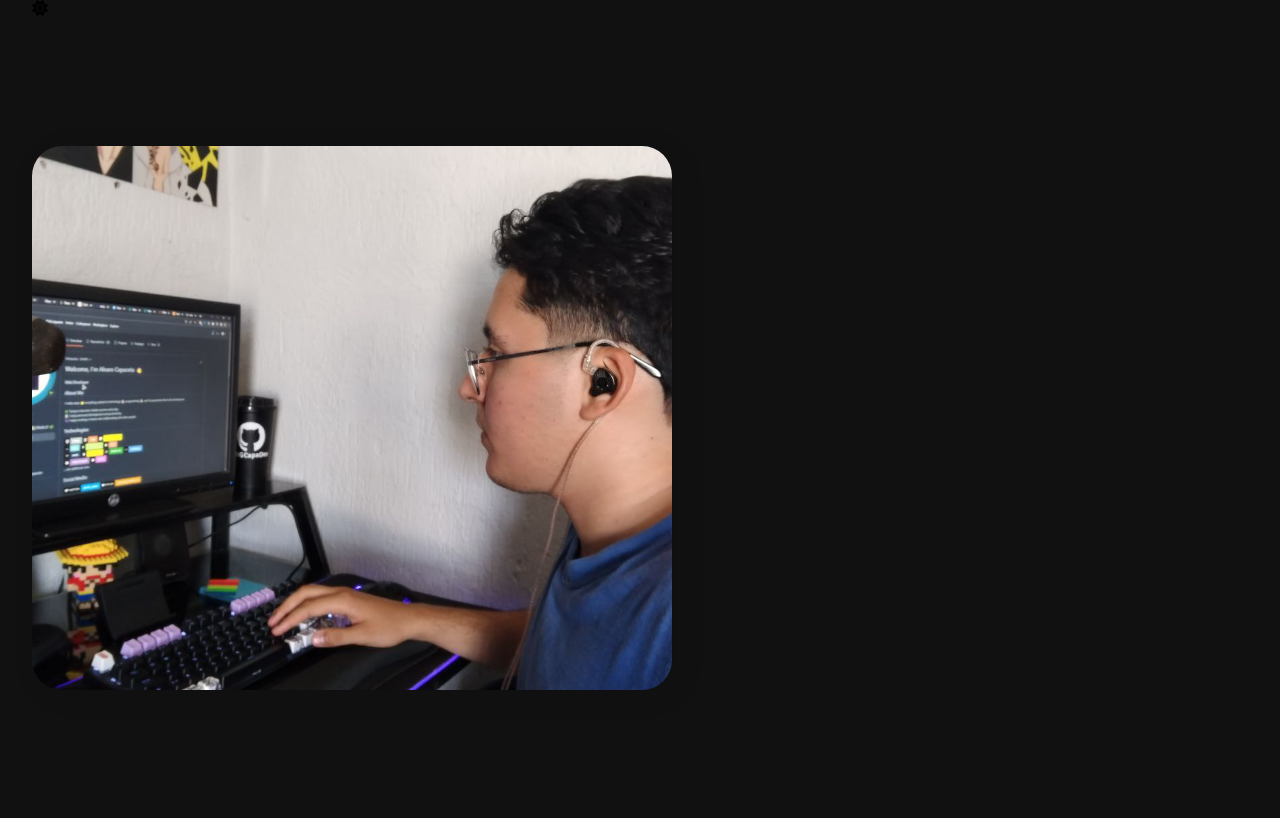
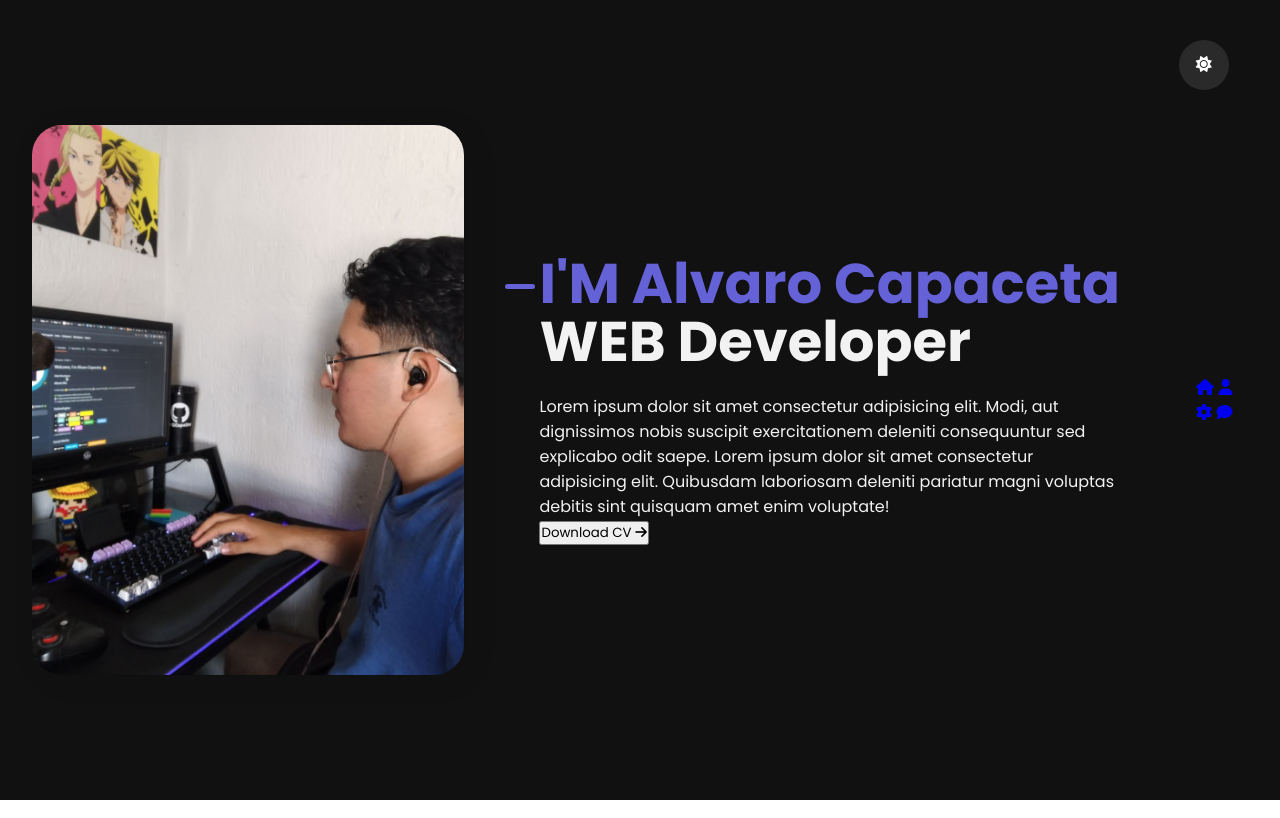
Before and after one commit to INGCapaDev/personal-website, a website built with Vite: page index.html in a window 1280 px wide. Built offline with nearby package versions, Linux system fonts and the light colour scheme.

Commit message:
Style main text and toggle dark/light

```diff
--- a/index.html
+++ b/index.html
@@ -13,6 +13,12 @@
       integrity="sha512-iecdLmaskl7CVkqkXNQ/ZH/XLlvWZOJyj7Yy7tcenmpD1ypASozpmT/E0iPtmFIB46ZmdtAc9eNBvH0H/ZpiBw=="
       crossorigin="anonymous"
       referrerpolicy="no-referrer" />
+    <!-- Font Google Fonts -->
+    <link rel="preconnect" href="https://fonts.googleapis.com" />
+    <link rel="preconnect" href="https://fonts.gstatic.com" crossorigin />
+    <link
+      href="https://fonts.googleapis.com/css2?family=Poppins:wght@300;400;500;600;700&display=swap"
+      rel="stylesheet" />
   </head>
   <body>
     <div class="hero-header">
@@ -24,6 +30,39 @@
           <div class="profile">
             <img src="images/me.jpeg" alt="Me IMG" />
           </div>
+          <div class="text-content">
+            <h1>
+              I'M Alvaro Capaceta <br />
+              <span>WEB Developer</span>
+            </h1>
+            <p>
+              Lorem ipsum dolor sit amet consectetur adipisicing elit. Modi, aut
+              dignissimos nobis suscipit exercitationem deleniti consequuntur
+              sed explicabo odit saepe. Lorem ipsum dolor sit amet consectetur
+              adipisicing elit. Quibusdam laboriosam deleniti pariatur magni
+              voluptas debitis sint quisquam amet enim voluptate!
+            </p>
+            <button class="button">
+              <span class="text">Download CV</span>
+              <span class="icon fa fa-arrow-right"></span>
+            </button>
+          </div>
+          <div class="navigation">
+            <div class="nav">
+              <a href="#">
+                <i class="fa fa-home"></i>
+              </a>
+              <a href="#">
+                <i class="fa fa-user"></i>
+              </a>
+              <a href="#">
+                <i class="fa fa-cog"></i>
+              </a>
+              <a href="#">
+                <i class="fa fa-comment"></i>
+              </a>
+            </div>
+          </div>
         </div>
       </div>
     </div>
--- a/style.css
+++ b/style.css
@@ -1,6 +1,6 @@
 :root {
   --primary-color: #111;
-  --secondary-color: #d2d2d2;
+  --secondary-color: #f2f2f2;
 }
 
 * {
@@ -8,6 +8,7 @@
   margin: 0;
   box-sizing: inherit;
   text-decoration: none;
+  font-family: 'Poppins', sans-serif;
 }
 
 body,
@@ -18,12 +19,24 @@ html {
 .hero-header {
   min-height: 100vh;
   background-color: var(--primary-color);
-  font-family: poppins, sans-serif;
 }
 
 .container {
   width: 95%;
   margin: 0 auto;
+}
+
+.toggle {
+  position: fixed;
+  right: 4%;
+  top: 5%;
+  color: #fff;
+  height: 50px;
+  width: 50px;
+  line-height: 50px;
+  background-color: #2b2a2a;
+  border-radius: 50%;
+  text-align: center;
 }
 
 .header-content {
@@ -34,8 +47,8 @@ html {
 }
 
 .header-content .profile {
-  height: 34rem;
-  width: 40rem;
+  height: 550px;
+  width: 640px;
   border-radius: 30px;
   overflow: hidden;
   box-shadow: 7px 5px 28px rgba(0, 0, 0, 0.1);
@@ -46,3 +59,33 @@ html {
   width: 100%;
   object-fit: cover;
 }
+
+.header-content .text-content {
+  padding: 2rem 3.5rem;
+  margin: 1.2rem;
+  color: var(--secondary-color);
+  width: 80%;
+}
+
+.header-content .text-content h1 {
+  font-size: 3.5rem;
+  color: #6462d6;
+  position: relative;
+  line-height: 3.6rem;
+  margin-bottom: 1.5rem;
+}
+
+.header-content .text-content h1::before {
+  content: '';
+  background-color: #6462d6;
+  position: absolute;
+  top: 25%;
+  left: -6%;
+  height: 5px;
+  width: 30px;
+  border-radius: 10px;
+}
+
+.header-content .text-content h1 span {
+  color: var(--secondary-color);
+}
```
Also changed, not shown: 1 other file.
